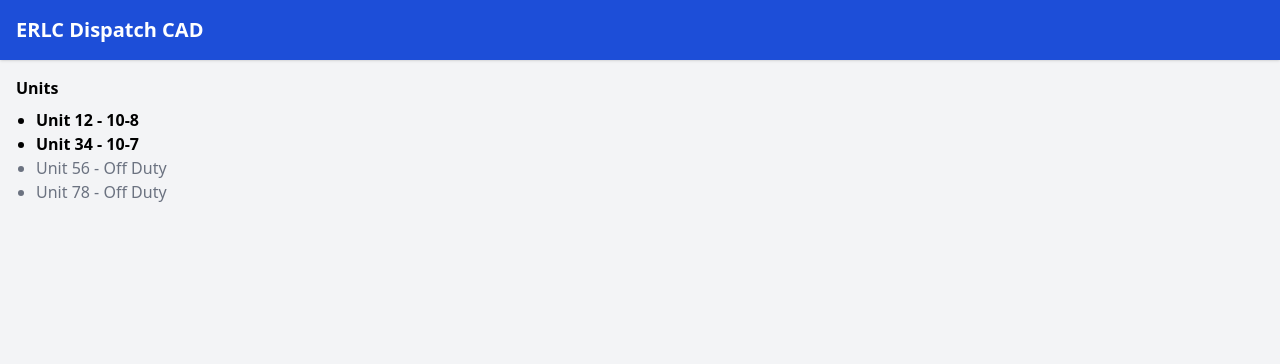
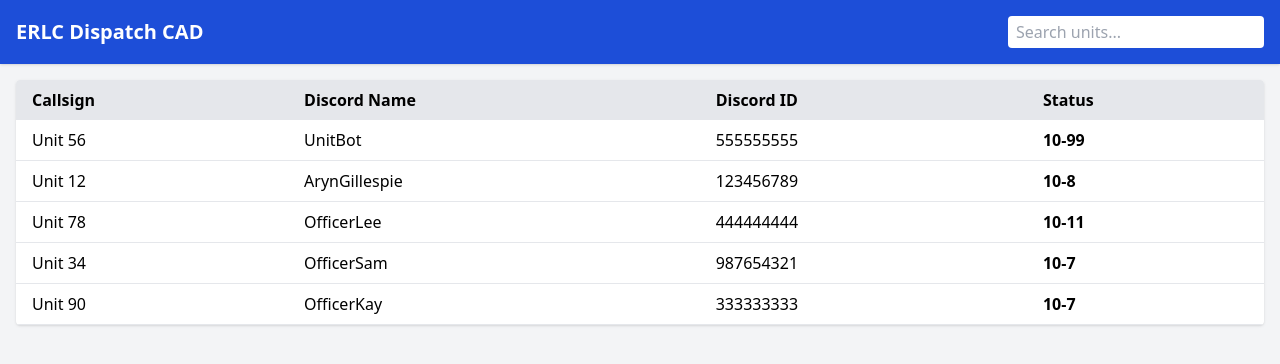
Before and after one commit to aryn3gdev/CAD, a plain HTML site: page dispatch.html in a window 1280 px wide. Drawn offline with nearby package versions, Linux system fonts and the light colour scheme.

Commit message:
Update dispatch.html

```diff
--- a/dispatch.html
+++ b/dispatch.html
@@ -10,43 +10,77 @@
 <!-- Top Navbar -->
 <div class="flex justify-between items-center p-4 bg-blue-700 text-white shadow">
   <h1 class="text-xl font-bold">ERLC Dispatch CAD</h1>
+  <input type="text" id="search-box" placeholder="Search units..." class="rounded px-2 py-1 text-black w-64" />
 </div>
 
-<!-- Units Panel -->
-<div class="p-4" id="units-panel">
-  <h2 class="font-bold mb-2">Units</h2>
-  <ul id="unit-list" class="list-disc ml-5">
-    <!-- Example units -->
-    <!-- On duty -->
-    <li class="font-semibold">Unit 12 - 10-8</li>
-    <li class="font-semibold">Unit 34 - 10-7</li>
-    <!-- Off duty -->
-    <li class="text-gray-500">Unit 56 - Off Duty</li>
-    <li class="text-gray-500">Unit 78 - Off Duty</li>
-  </ul>
+<!-- Units Table -->
+<div class="p-4">
+  <table class="min-w-full bg-white rounded shadow overflow-hidden" id="units-table">
+    <thead class="bg-gray-200">
+      <tr>
+        <th class="py-2 px-4 text-left">Callsign</th>
+        <th class="py-2 px-4 text-left">Discord Name</th>
+        <th class="py-2 px-4 text-left">Discord ID</th>
+        <th class="py-2 px-4 text-left">Status</th>
+      </tr>
+    </thead>
+    <tbody id="unit-list">
+      <!-- Dynamic rows go here -->
+    </tbody>
+  </table>
 </div>
 
 <script>
-  // TODO: dynamically fetch from backend / websocket
-  // Example structure for showing units with status:
+  // Sample units data (replace with real backend data)
   const units = [
-    { callsign: 'Unit 12', status: '10-8', onDuty: true },
-    { callsign: 'Unit 34', status: '10-7', onDuty: true },
-    { callsign: 'Unit 56', status: 'Off Duty', onDuty: false },
-    { callsign: 'Unit 78', status: 'Off Duty', onDuty: false },
+    { callsign: 'Unit 12', discordName: 'ArynGillespie', discordID: '123456789', status: '10-8' },
+    { callsign: 'Unit 34', discordName: 'OfficerSam', discordID: '987654321', status: '10-7' },
+    { callsign: 'Unit 56', discordName: 'UnitBot', discordID: '555555555', status: '10-99' },
+    { callsign: 'Unit 78', discordName: 'OfficerLee', discordID: '444444444', status: '10-11' },
+    { callsign: 'Unit 90', discordName: 'OfficerKay', discordID: '333333333', status: '10-7' },
   ];
 
   const unitList = document.getElementById('unit-list');
-  unitList.innerHTML = '';
 
-  // On duty first
-  units.filter(u => u.onDuty).forEach(u => {
-    unitList.innerHTML += `<li class="font-semibold">${u.callsign} - ${u.status}</li>`;
-  });
+  // Sort function for priority
+  function sortUnits(u) {
+    // Priority order: 10-99 > 10-8 > other > 10-7
+    const status = u.status;
+    if (status === '10-99') return 0;
+    if (status === '10-8') return 1;
+    if (status === '10-7') return 3;
+    return 2; // other codes
+  }
 
-  // Off duty next
-  units.filter(u => !u.onDuty).forEach(u => {
-    unitList.innerHTML += `<li class="text-gray-500">${u.callsign} - ${u.status}</li>`;
+  function renderUnits(search = '') {
+    unitList.innerHTML = '';
+
+    units
+      .filter(u =>
+        u.callsign.toLowerCase().includes(search) ||
+        u.discordName.toLowerCase().includes(search) ||
+        u.discordID.includes(search)
+      )
+      .sort((a,b) => sortUnits(a) - sortUnits(b))
+      .forEach(u => {
+        const row = document.createElement('tr');
+        row.classList.add('border-b', 'hover:bg-gray-100');
+        row.innerHTML = `
+          <td class="py-2 px-4">${u.callsign}</td>
+          <td class="py-2 px-4">${u.discordName}</td>
+          <td class="py-2 px-4">${u.discordID}</td>
+          <td class="py-2 px-4 font-semibold">${u.status}</td>
+        `;
+        unitList.appendChild(row);
+      });
+  }
+
+  // Initial render
+  renderUnits();
+
+  // Search functionality
+  document.getElementById('search-box').addEventListener('input', e => {
+    renderUnits(e.target.value.toLowerCase());
   });
 </script>
 </body>
```
